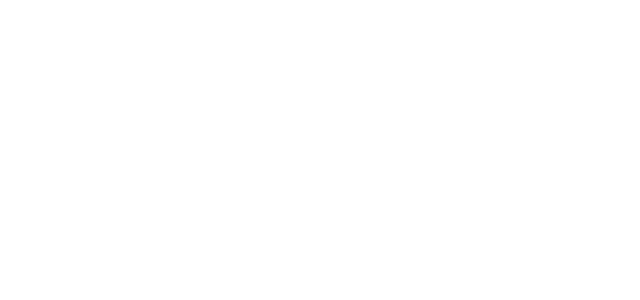
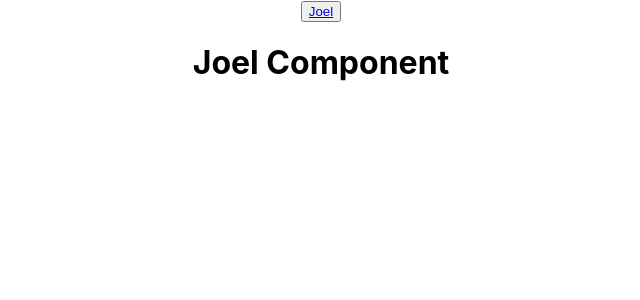
Before and after one commit to Mulindi123/group-members, a React (Create React App) app: page /joel in a window 1280 px wide. Shown: the top 300 px of the page, without its empty margins (319-959 px from the left). Built offline with nearby package versions, Linux system fonts and the light colour scheme.

Commit message:
feat: added route to /joel

```diff
--- a/package.json
+++ b/package.json
@@ -8,6 +8,7 @@
     "@testing-library/user-event": "^13.5.0",
     "react": "^18.2.0",
     "react-dom": "^18.2.0",
+    "react-router-dom": "^6.15.0",
     "react-scripts": "5.0.1",
     "web-vitals": "^2.1.4"
   },
--- a/src/App.js
+++ b/src/App.js
@@ -1,10 +1,17 @@
-import logo from './logo.svg';
 import './App.css';
+import { Routes, Route, Link } from 'react-router-dom';
+import Joel from './Joel';
+
 
 function App() {
   return (
     <div className="App">
-
+      <nav>
+        <button><Link to='/joel'>Joel</Link></button>
+      </nav>
+     <Routes>
+      <Route path='/joel' element={<Joel/>}/>
+     </Routes>
     </div>
   );
 }
--- a/src/Joel.js
+++ b/src/Joel.js
@@ -1,3 +1,5 @@
+
+
 function Joel(){
     return(
         <div>
--- a/src/index.js
+++ b/src/index.js
@@ -3,11 +3,14 @@
 import './index.css';
 import App from './App';
 import reportWebVitals from './reportWebVitals';
+import { BrowserRouter } from 'react-router-dom';
 
 const root = ReactDOM.createRoot(document.getElementById('root'));
 root.render(
   <React.StrictMode>
-    <App />
+    <BrowserRouter>
+      <App />
+    </BrowserRouter>
   </React.StrictMode>
 );
 
```
Also changed, not shown: 1 other file (tests, documents, lock files or other folders).
